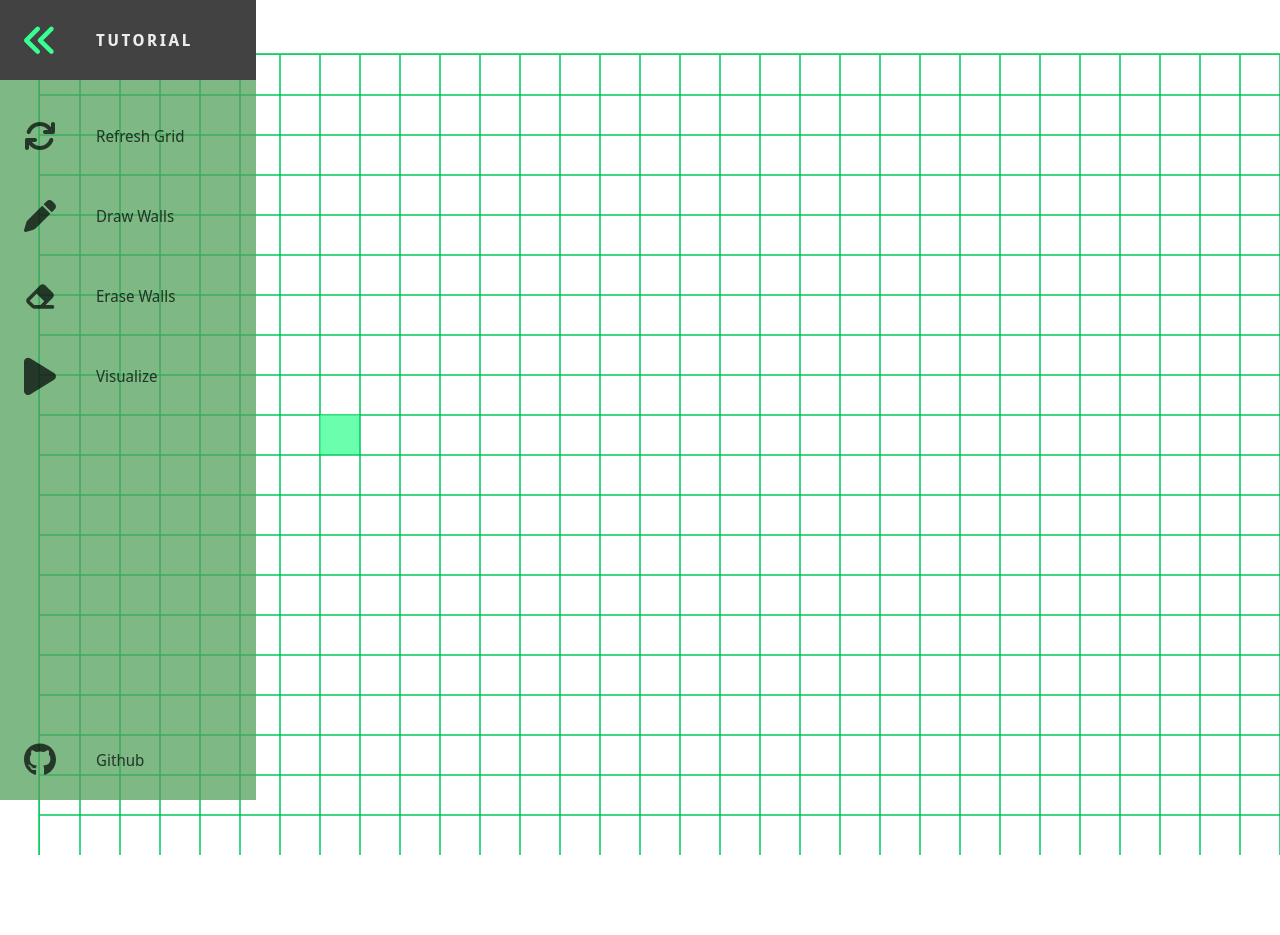
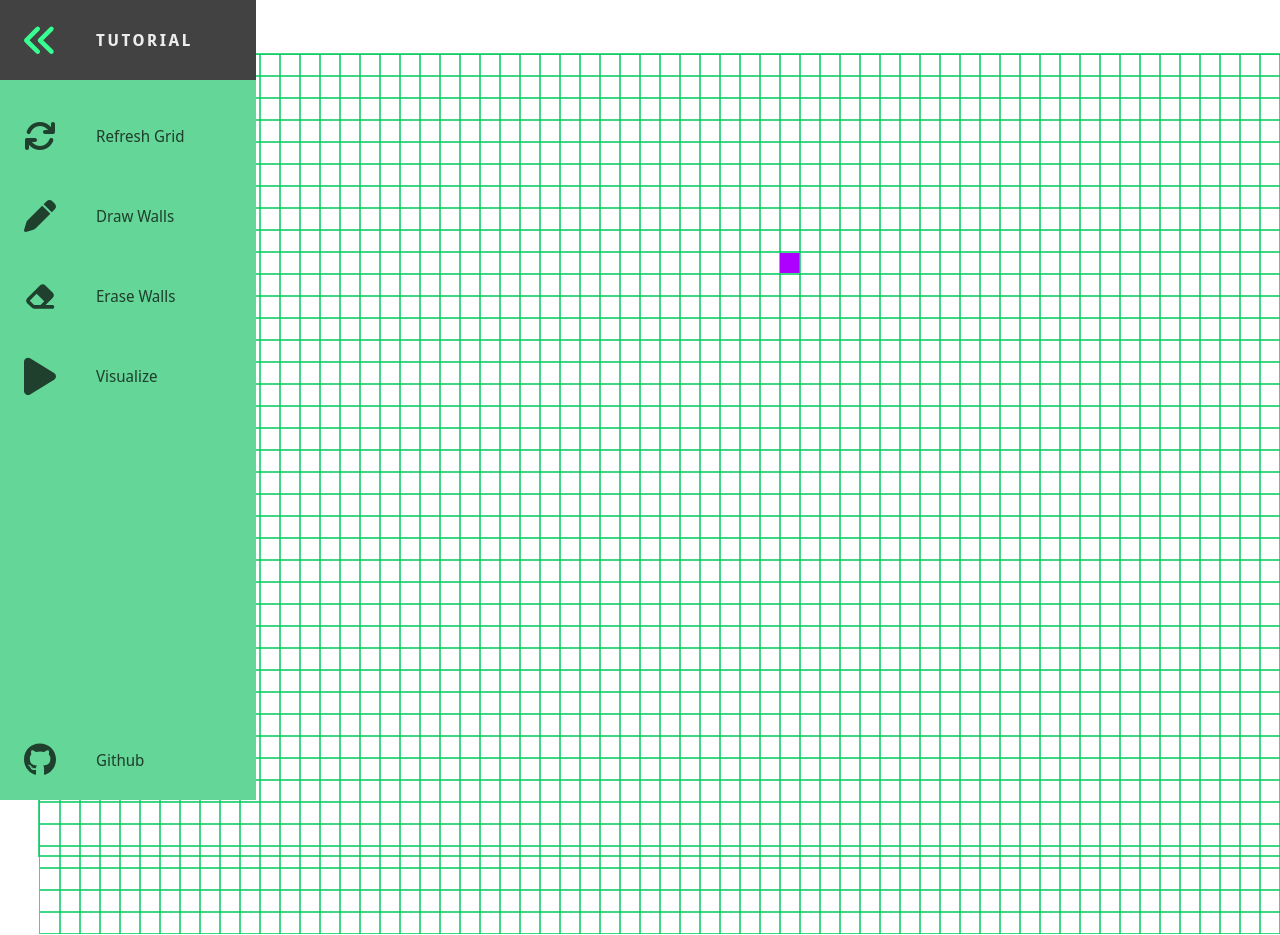
Before and after one commit to myles-coleman/Pathfinding-Visualizer, a plain HTML site: page index.html in a window 1280 px wide. Shown: the top 935 px of the page. Before the commit the page ends 855 px from the top, so only its background shows below. Drawn offline with Linux system fonts and the light colour scheme.

Commit message:
merge conflict incoming!!!

```diff
--- a/scripts/visualizer.js
+++ b/scripts/visualizer.js
@@ -2,8 +2,8 @@ import {dijkstra, getNodesInShortestPathOrder, getNodes} from './algorithms/dijk
 import {createNode, START_NODE_ROW, START_NODE_COL, FINISH_NODE_ROW, FINISH_NODE_COL} from './node.js';
 
 //when changing height/width, multiply new number by size of node and put that for the height/width in the css of container div
-const height = 20;
-const width = 45;
+const height = 40;
+const width = 90;
 let startIndex = (START_NODE_ROW * width) + START_NODE_COL + 1;
 let finishIndex = (FINISH_NODE_ROW * width) + FINISH_NODE_COL;
 let grid = [];
--- a/styles/index.css
+++ b/styles/index.css
@@ -12,8 +12,8 @@
 }
 
 .node {
-    width: 40px;
-    height: 40px;
+    width: 20px;
+    height: 20px;
     outline: 1px solid rgba(0, 202, 91, 0.75);
     display: inline-block;
     vertical-align: top;
--- a/styles/navbar.css
+++ b/styles/navbar.css
@@ -3,7 +3,7 @@
     font-family: 'Noto Sans Display', sans-serif;
     --text-primary: #000000;
     --text-secondary: #ececec;
-    --bg-primary: rgba(82, 160, 93, 0.75);
+    --bg-primary: #64d697;
     --bg-secondary: #424242;
     --transition-speed: 500ms;
 }
```
